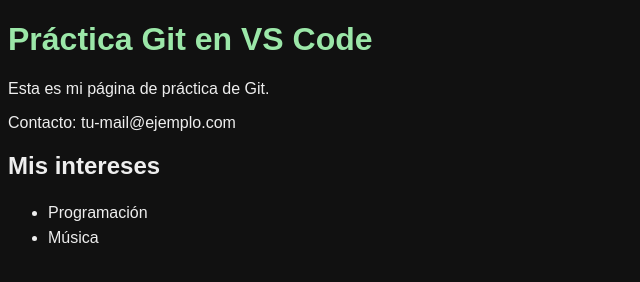
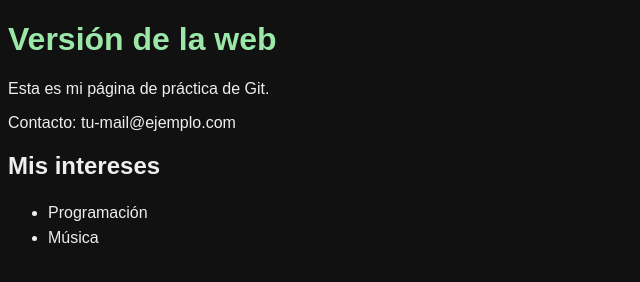
Before and after one commit to xXLeonel2000/practica-git, a plain HTML site: page index.html in a window 1280 px wide. Shown: the whole page, without its empty margins (0-640 px from the left). Drawn offline with Linux system fonts and the light colour scheme.

Commit message:
Cambia título desde GitHub

```diff
--- a/index.html
+++ b/index.html
@@ -6,7 +6,7 @@
   <link rel="stylesheet" href="css/estilos.css">
 </head>
 <body>
-  <h1>Práctica Git en VS Code</h1>
+  <h1>Versión de la web</h1>
     <p>Esta es mi página de práctica de Git.</p>
       <p>Contacto: tu-mail@ejemplo.com</p>
   <h2>Mis intereses</h2>
```
